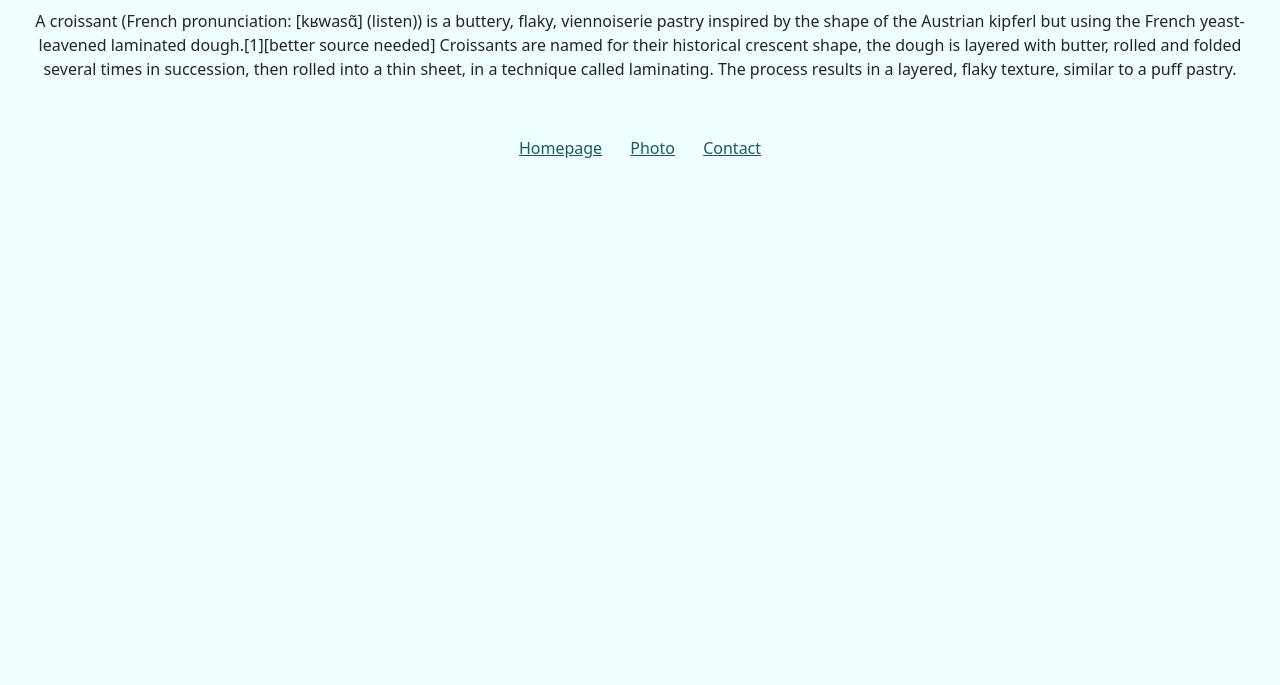
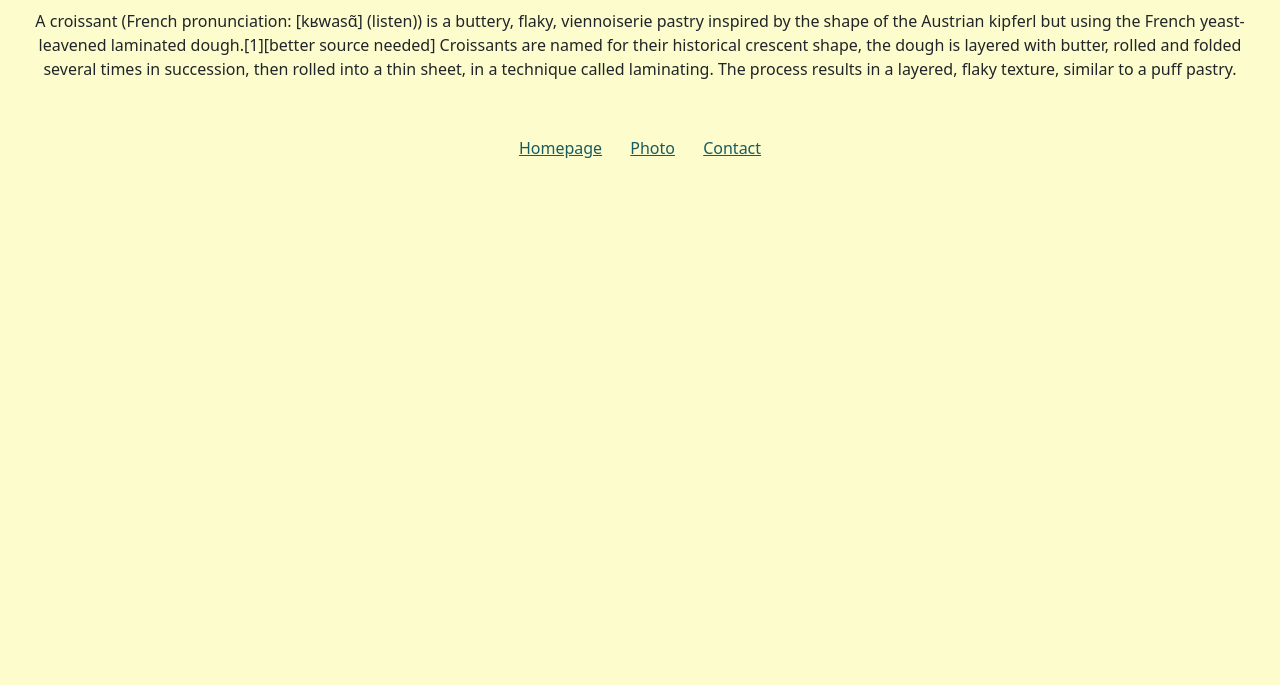
Before and after one commit to lamoncso/Hosting-multiple-pages, a plain HTML site: page index.html in a window 1280 px wide. Shown: the part 115-800 px from the top of the page. Drawn offline with nearby package versions, Linux system fonts and the light colour scheme.

Commit message:
Change background color

```diff
--- a/src/style.css
+++ b/src/style.css
@@ -1,5 +1,5 @@
 body {
-    background-color: azure;
+    background-color: rgb(252, 252, 204);
 }
 
 h1 {
```
